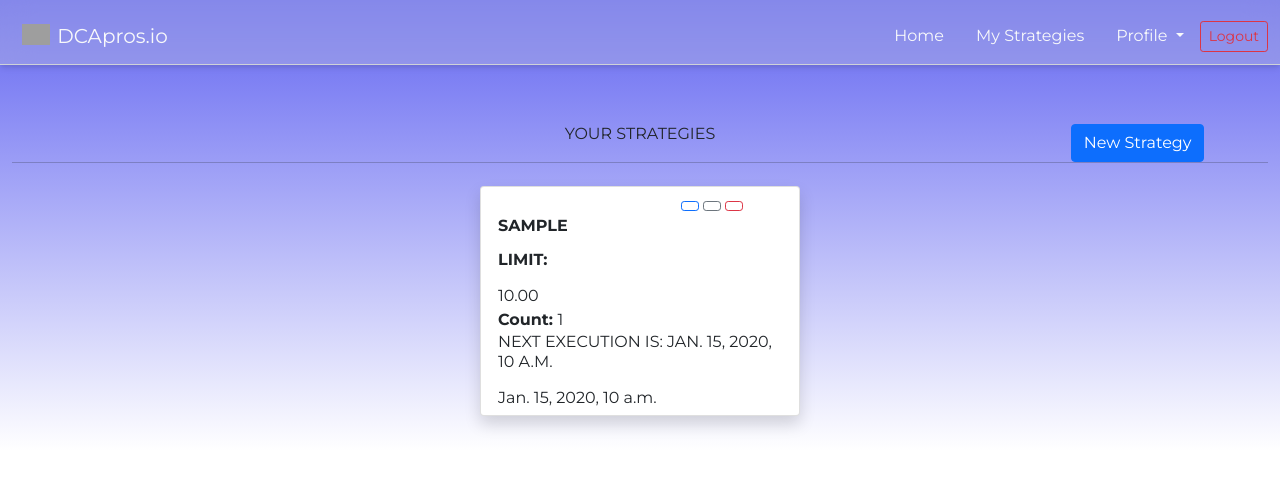
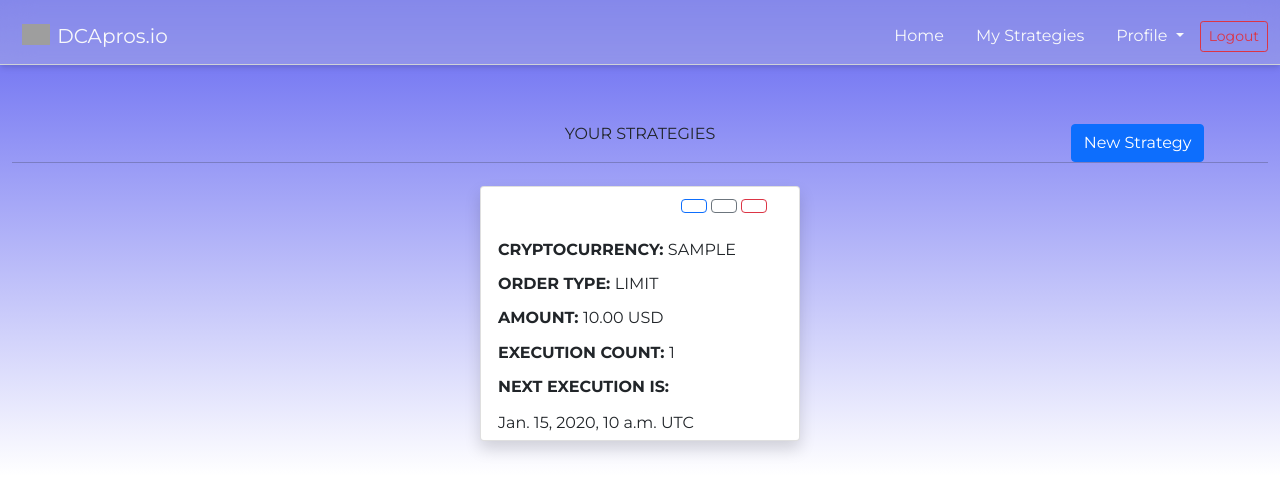
Before and after one commit to vehonsky/DCAPros.io, a Django app: page /strategies/ in a window 1280 px wide. Shown: the top 496 px of the page. Run offline with Django 3.2, Linux system fonts and the light colour scheme; a user stored in the database is signed in; tables that the repository leaves empty hold one stand-in row (values such as "Sample post"); parts of the project's set-up code (start-up, migrations or seed data) failed here and were passed over; some libraries are stand-ins or nearby versions; grey boxes are pictures that could not be loaded.

Commit message:
UPDATED STRAT CARDS
Cleaned up the data items and appearance of the strategy pages

```diff
--- a/DollarCostAveragePro/DCAstrategies/templates/DCAstrategies/_strategy_card.html
+++ b/DollarCostAveragePro/DCAstrategies/templates/DCAstrategies/_strategy_card.html
@@ -11,20 +11,21 @@
                 </div>
                 <div class="col-md-5 float-right">
                     {% if  is_active %}
-                        <a href="#" class="btn btn-sm btn-outline-primary" data-toggle="tooltip" data-placement="left" title="Pause"><i class="bi bi-pause"></i></a>
+                        <a href="#" class="btn btn-md btn-outline-primary" data-toggle="tooltip" data-placement="left" title="Pause"><i class="bi bi-pause"></i></a>
                     {% else %}
-                        <a href="#" class="btn btn-sm btn-outline-success" data-toggle="tooltip" data-placement="left" title="Restart"><i class="bi bi-play-fill"></i></a>
+                        <a href="#" class="btn btn-md btn-outline-success" data-toggle="tooltip" data-placement="left" title="Start"><i class="bi bi-play-fill"></i></a>
                     {% endif %}
-                    <a href="{% url 'edit_strategy' pk %}" class="btn btn-sm btn-outline-secondary" data-toggle="tooltip" data-placement="top" title="Edit"><i class="bi bi-gear-fill"></i></a>
-                    <a href="#" class="btn btn-sm btn-outline-danger" data-toggle="tooltip" data-placement="right" title="Delete"><i class="bi bi-x-lg"></i></a>
+                    <a href="{% url 'edit_strategy' pk %}" class="btn btn-md btn-outline-secondary" data-toggle="tooltip" data-placement="top" title="Edit"><i class="bi bi-gear-fill"></i></a>
+                    <a href="#" class="btn btn-md btn-outline-danger" data-toggle="tooltip" data-placement="right" title="Delete"><i class="bi bi-x-lg"></i></a>
                 </div>
             </div>
-            <h5><strong>{{ crypto }}</strong></h5>
-            <h5><strong>{{ order_type }}:</strong></h5>
-            <p>{{ amount }}</p>
-            <p><strong>Count: </strong> {{ count }}</p>
-            <h6>Next execution is: {{ next_execution_date }}</h6>
-            <p>{{ next_execution_date }}</p>
+            <br/>
+            <h5><strong>Cryptocurrency: </strong>{{ crypto }}</h5>
+            <h5><strong>Order Type: </strong> {{ order_type }}</h5>
+            <h5><strong>Amount: </strong>{{ amount }} {{currency}}</h5>
+            <h5><strong>Execution Count: </strong> {{ count }}</h5>
+            <h5><strong>Next execution is: </strong> </h5>
+            <p>{{ next_execution_date }} UTC</p>
         </div>
     </div>
 </div>
--- a/DollarCostAveragePro/DCAstrategies/templates/DCAstrategies/edit_strategy.html
+++ b/DollarCostAveragePro/DCAstrategies/templates/DCAstrategies/edit_strategy.html
@@ -18,6 +18,7 @@
                 <br/>
             </div>
             <hr/>
+            <br/>
         </div>
         <div class="row justify-content-center">
             <div class="card shadow" style="width: 50rem;">
--- a/DollarCostAveragePro/DCAstrategies/templates/DCAstrategies/strategies.html
+++ b/DollarCostAveragePro/DCAstrategies/templates/DCAstrategies/strategies.html
@@ -36,7 +36,7 @@
             <div class="row justify-content-center">
                 {% if strategies %}
                     {% for strategy in strategies %}
-                        {% include 'DCAstrategies/_strategy_card.html' with amount=strategy.amount next_execution_date=strategy.next_execution_date crypto=strategy.crypto_product id=strategy.id order_type=strategy.order_type count=strategy.execution_count is_active=strategy.is_active pk=strategy.pk %}
+                        {% include 'DCAstrategies/_strategy_card.html' with amount=strategy.amount next_execution_date=strategy.next_execution_date crypto=strategy.crypto_product id=strategy.id order_type=strategy.order_type count=strategy.execution_count is_active=strategy.is_active pk=strategy.pk currency=strategy.quote_currency %}
                     {%  endfor %}
                 {% else %}
                     {% if keyExists %}
```
